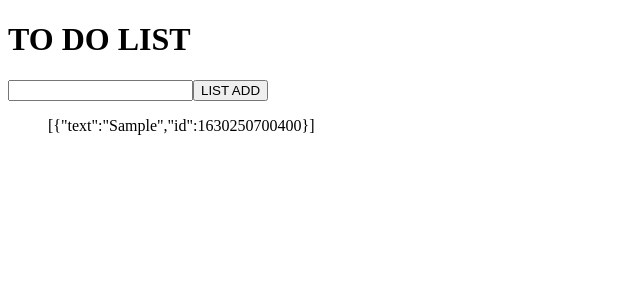
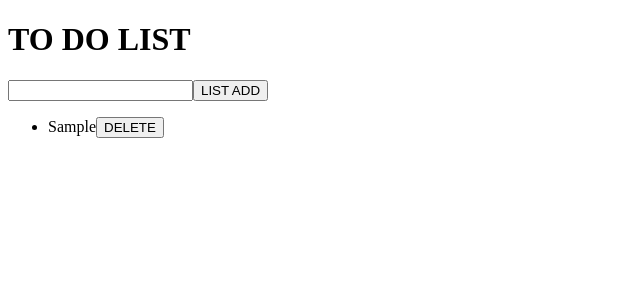
Before and after one commit to LEEHyokyun/redux_for_vanilla, a React (Create React App) app: page / in a window 1280 px wide. Both pictures are taken after typing "Sample" into the empty fields and a click on the button "LIST ADD". Shown: the top 300 px of the page, without its empty margins (0-640 px from the left). Built offline with nearby package versions, Linux system fonts and the light colour scheme.

Commit message:
modify parts of logic(store.js) / add deleteFunc logic(DolistView component and dispatch, connection)

```diff
--- /dev/null
+++ b/src/components/Dolistview.js
@@ -0,0 +1,25 @@
+import React from 'react'
+import {connect} from 'react-redux'
+
+import {actionTrigger} from '../store'
+
+function Dolistview({text, deleteFunc}){
+    return(
+        <li>
+            {text}
+            <button onClick={deleteFunc}>DELETE</button>
+        </li>
+    )
+}
+
+function mapDispatchToProps(dispatch, ownProps){
+    //console.log(ownProps)
+
+    return {
+
+        deleteFunc : () => dispatch(actionTrigger.deleteFunc(ownProps.id))
+        //you can only use dispatch(action) structure, when you give dispatch with action aruguments.
+    }
+}
+
+export default connect(null, mapDispatchToProps) (Dolistview)
--- a/src/routes/Home.js
+++ b/src/routes/Home.js
@@ -1,6 +1,7 @@
 import React, {useState} from 'react'
 import {connect} from 'react-redux'
 import {actionTrigger} from '../store'
+import Dolistview from '../components/Dolistview'
 
 function Home({doList, addFunc}) {
     //console.log(props)
@@ -22,7 +23,7 @@ function Home({doList, addFunc}) {
         <input type="text" value = {text} onChange={onChange}/>
         <button>LIST ADD</button>
         </form>
-        <ul>{JSON.stringify(doList)}</ul>
+        <ul>{doList.map(doListToView => <Dolistview key={doListToView.id} {...doListToView} />)}</ul>
     </div>
     )
 }
--- a/src/store.js
+++ b/src/store.js
@@ -14,14 +14,14 @@ const addFunc = text => {
 const deleteFunc = id => {
     return {
         type : DELETE,
-        id : Date.now()
+        id : id
     }
 }
 
 const reducer = (state=[], action) => {
     switch(action.type){
         case ADD:
-            return [{text : action.text, id : action.id}, ...state]
+            return [...state, {text : action.text, id : action.id}]
         case DELETE:
             return state.filter(deletedList => deletedList.id !== action.id)
         default :
```
